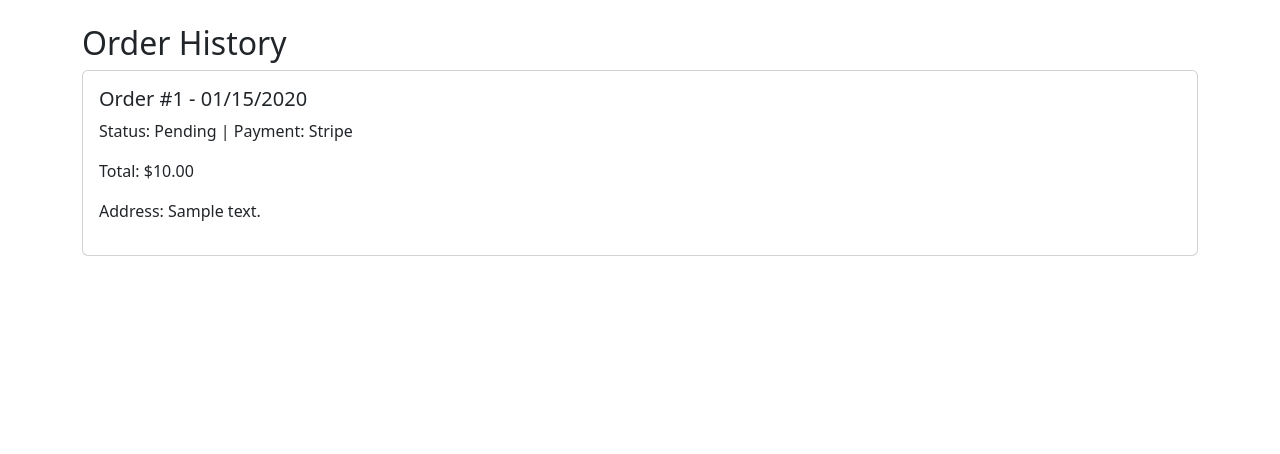
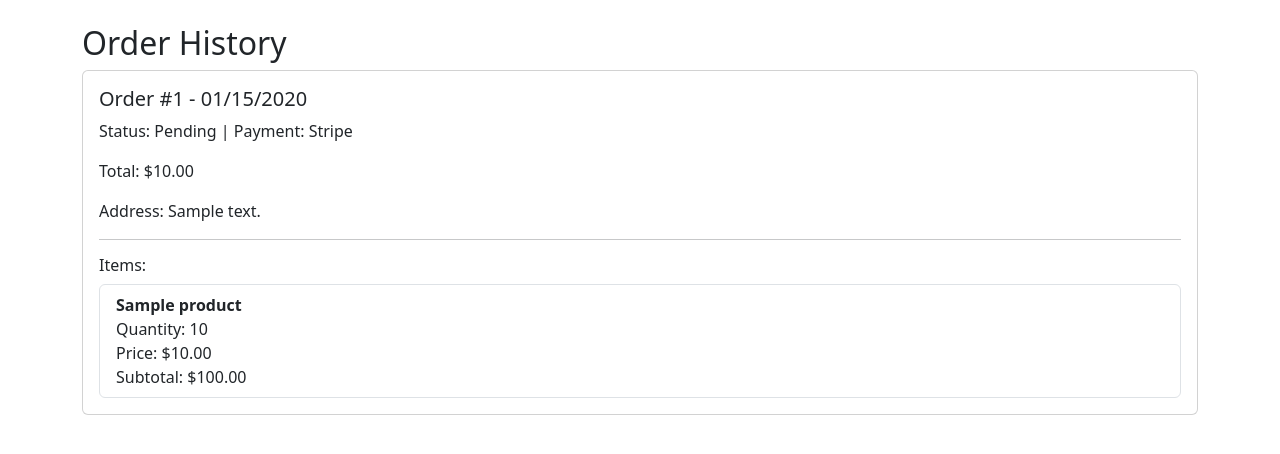
Before and after one commit to 0Junaid0/cartzilla, a Django app: page /shopping/orders/ in a window 1280 px wide. Shown: the part 56-510 px from the top of the page. Run offline with Django 5.2, Linux system fonts and the light colour scheme; a user stored in the database is signed in; tables that the repository leaves empty hold one stand-in row (values such as "Sample post"); parts of the project's set-up code (start-up, migrations or seed data) failed here and were passed over.

Commit message:
order history update shows all the purchased item in order history

```diff
--- a/shopping/models.py
+++ b/shopping/models.py
@@ -47,5 +47,8 @@ class OrderItem(models.Model):
     quantity = models.PositiveIntegerField()
     price = models.DecimalField(max_digits=10, decimal_places=2)
 
+    def subtotal(self):
+        return self.product.price * self.quantity
+
     def __str__(self):
         return f"{self.product.name} x {self.quantity}"
--- a/templates/shopping/order_history.html
+++ b/templates/shopping/order_history.html
@@ -9,6 +9,21 @@
     <p>Status: {{ order.status }} | Payment: {{ order.payment_method }}</p>
     <p>Total: ${{ order.total_price }}</p>
     <p>Address: {{ order.address }}</p>
+
+    <hr>
+    <h6>Items:</h6>
+    <ul class="list-group">
+      {% for item in order.orderitem_set.all %}
+      <li class="list-group-item d-flex justify-content-between align-items-center">
+        <div>
+          <strong>{{ item.product.name }}</strong><br>
+          Quantity: {{ item.quantity }}<br>
+          Price: ${{ item.price }}<br>
+          Subtotal: ${{ item.subtotal }}
+        </div>
+      </li>
+      {% endfor %}
+    </ul>
   </div>
 </div>
 {% empty %}
```
